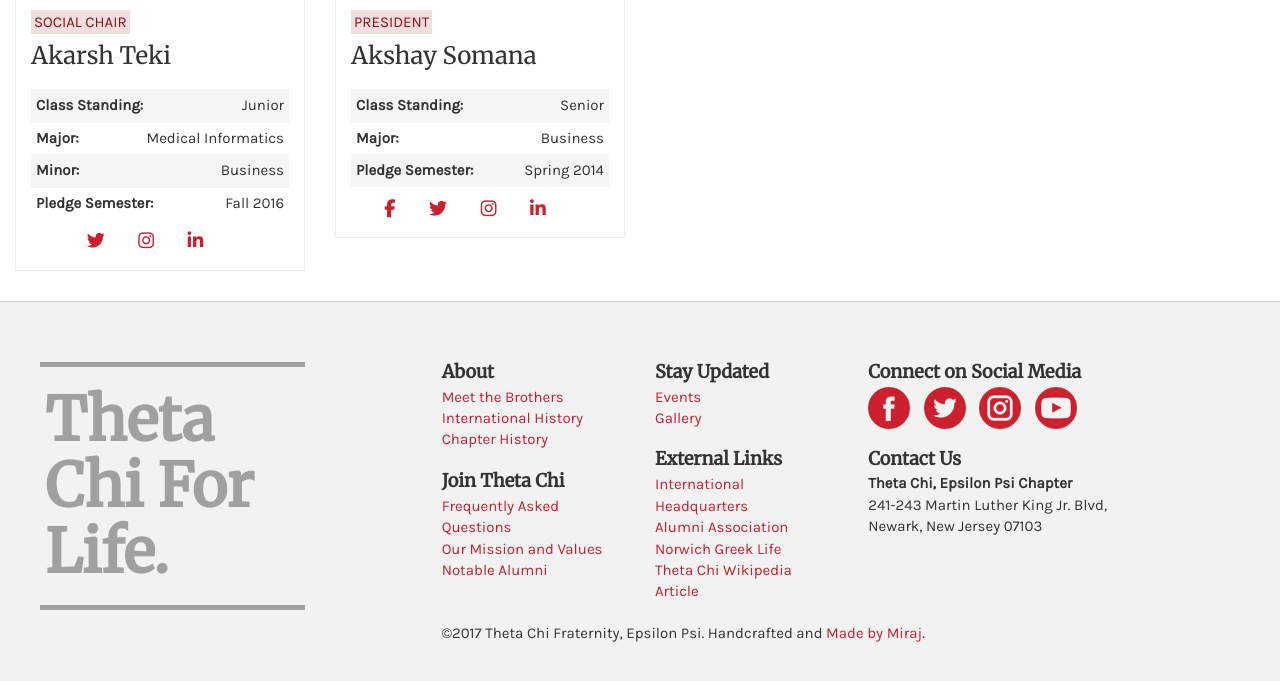
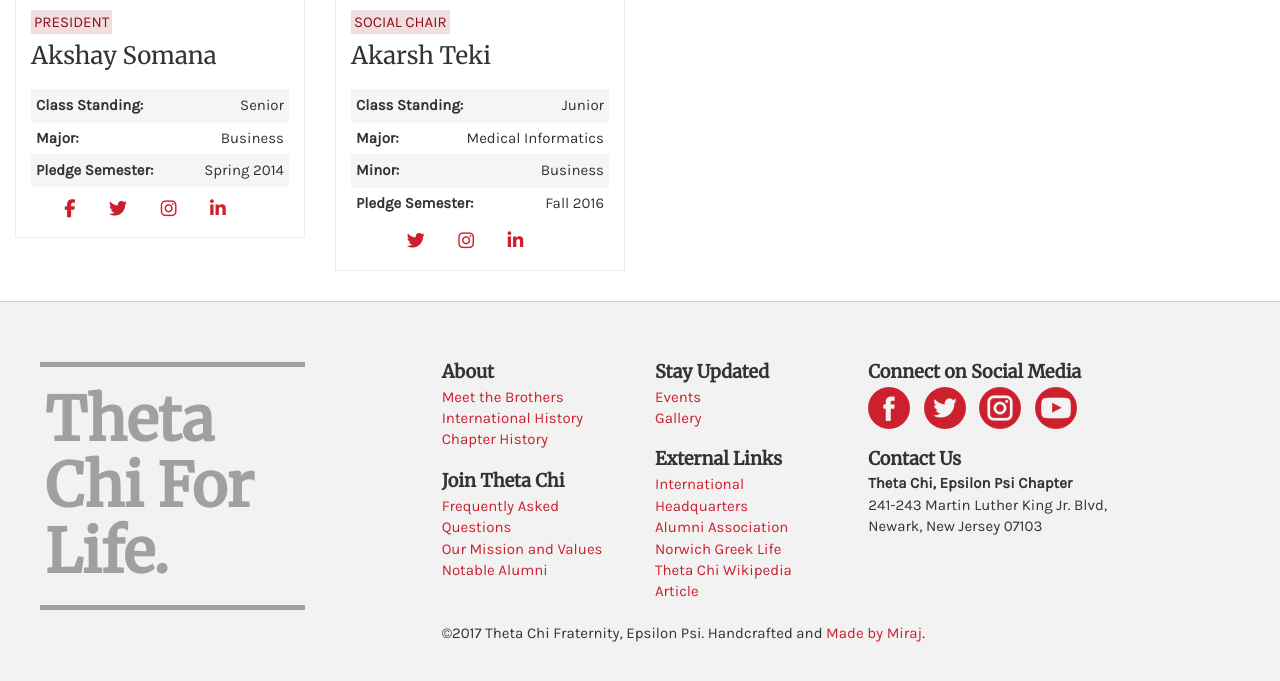
Before and after one commit to madebymiraj/Theta-Chi, a Jekyll site: the page built from meet-the-brothers.html, in a window 1280 px wide, cut to the strip 419-1113 px from the top of the page. Shown: the top 681 px of the strip. Built offline with Jekyll 4.4.1, drawn with Linux system fonts in a browser that asks for light colours; nearby versions of some CDN libraries.

Commit message:
Updated 'meet-the-brothers.html' via CloudCannon

```diff
--- a/meet-the-brothers.html
+++ b/meet-the-brothers.html
@@ -16,7 +16,7 @@
 <div class="container-fluid">
 	<div class="row">
 	    {% assign brothers = site.brothers | sort: 'weight' %}
-		{% for brother in brothers reversed %}
+		{% for brother in brothers %}
 		<div class="col-md-3 col-sm-4">
 			<div class="card">
 				<div class="card-image" style="background-image: url('{{ brother.image }}');">
```
